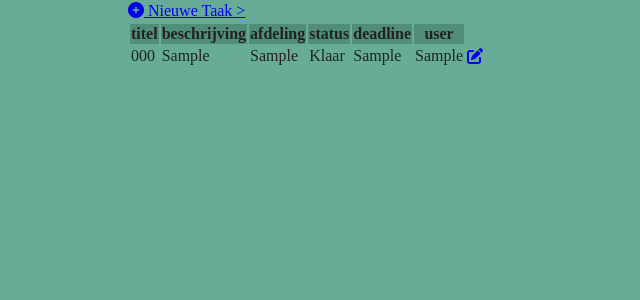
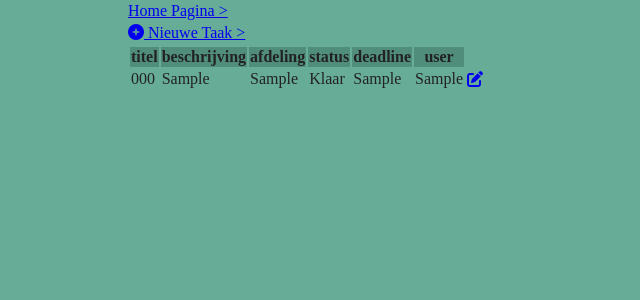
Before and after one commit to CatGirlBaphomet/PRA_B3, a PHP site: page /pra_b3/tasks/index.php in a window 1280 px wide. Shown: the top 300 px of the page, without its empty margins (0-640 px from the left). Run offline with PHP 8.4, Linux system fonts and the light colour scheme; tables that the repository leaves empty or names only in its code hold one stand-in row (values such as "Sample post"); some libraries are stand-ins or nearby versions.

Commit message:
home pagina link aan head toegevoegd
home pagina link toegevoegd aan de head zodat je terug kan naar de main page

```diff
--- a/head.php
+++ b/head.php
@@ -5,3 +5,6 @@
 <link rel="stylesheet" href="<?php echo $base_url; ?>/css/normalize.css">
 <link rel="stylesheet" href="<?php echo $base_url; ?>/css/main.css">
 <script src="https://kit.fontawesome.com/90971cfe75.js" crossorigin="anonymous"></script>
+<div class="container">
+    <a href="../index.php">Home Pagina &gt;</a>
+    </div>
```
